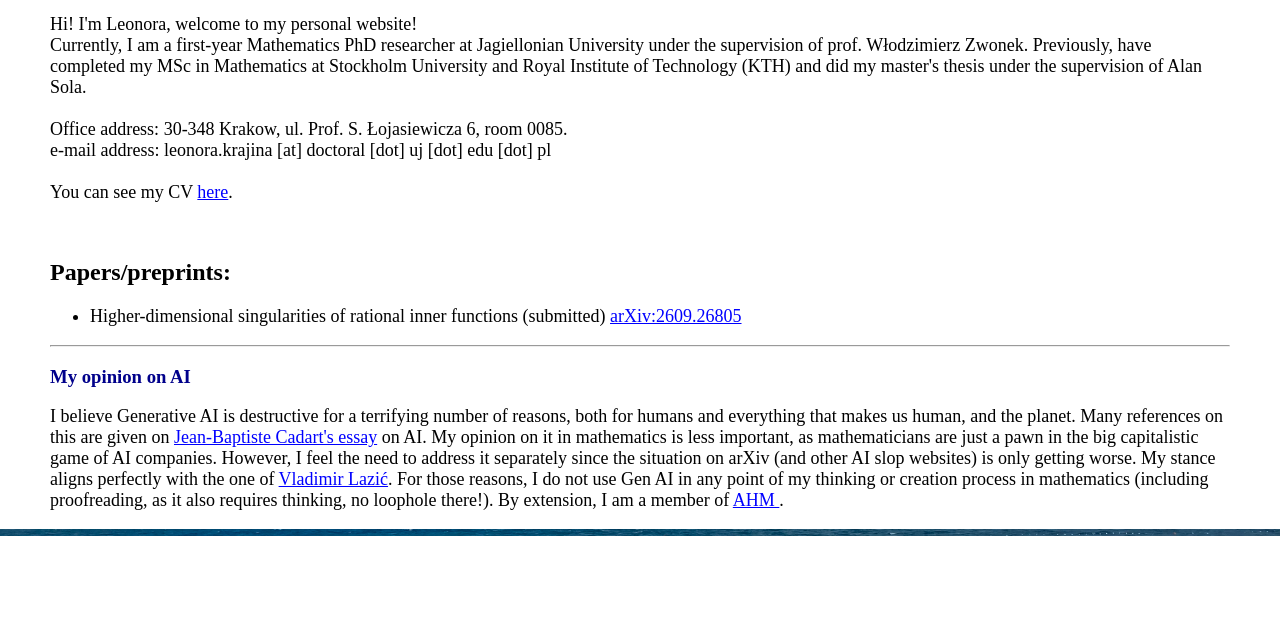
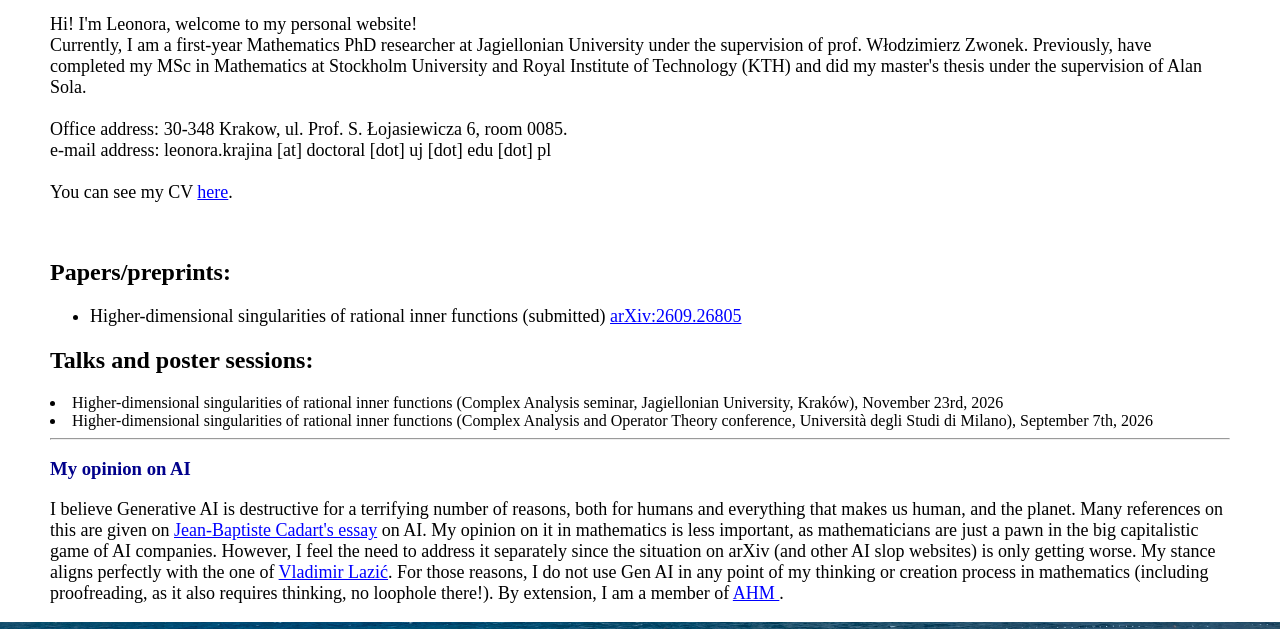
Before and after one commit to leonorakrajina/leonorakrajina, a plain HTML site: page index.html in a window 1280 px wide. Shown: the part 282-911 px from the top of the page. Before the commit the page ends 818 px from the top, so only its background shows below. Drawn offline with Linux system fonts and the light colour scheme.

Commit message:
Update index.html

```diff
--- a/index.html
+++ b/index.html
@@ -96,7 +96,10 @@
         			<li>Higher-dimensional singularities of rational inner functions (submitted) <a href="https://doi.org/10.48550/arXiv.2609.26805"> arXiv:2609.26805</a></li>
    			 </ul>
 
-
+			<h2>Talks and poster sessions:</h2>
+			<p style="font-family: 'Times New Roman', serif; font-size: large">
+				<li>Higher-dimensional singularities of rational inner functions (Complex Analysis seminar, Jagiellonian University, Kraków), November 23rd, 2026 </li>
+				<li>Higher-dimensional singularities of rational inner functions (Complex Analysis and Operator Theory conference, Università degli Studi di Milano), September 7th, 2026 </li>
 
 			<hr>
 
@@ -108,9 +111,6 @@
 					However, I feel the need to address it separately since the situation on arXiv (and other AI slop websites) is only getting worse.
 					My stance aligns perfectly with the one of <a href="https://www.uni-saarland.de/fileadmin/upload/lehrstuhl/lazic/WhereIStand/Principles.pdf"> Vladimir Lazić</a>. For those reasons, I do not use Gen AI in any point of my thinking or creation process in mathematics (including proofreading, as it also requires thinking, no loophole there!).
 				By extension, I am a member of <a href="https://www.ahmath.org"> AHM </a>.
-
-
-
 
 		</div>
 
```
